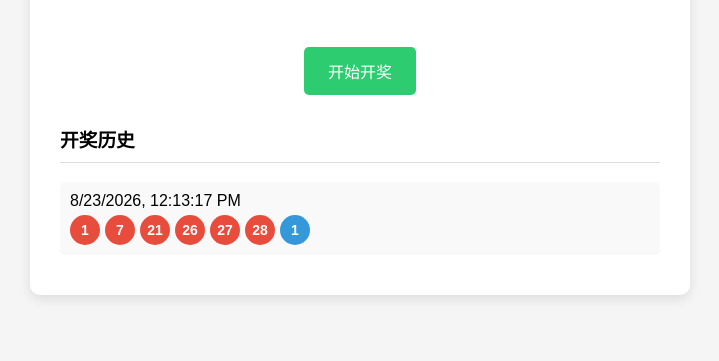
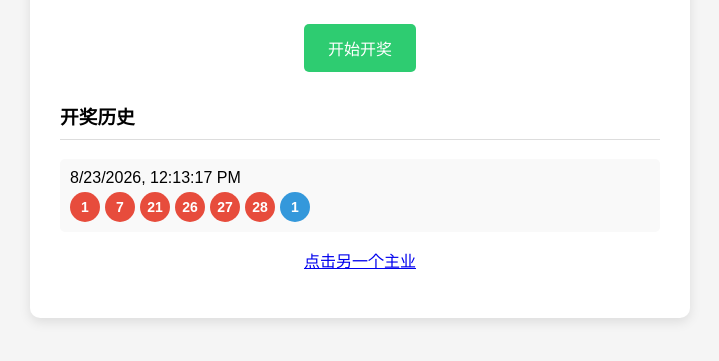
Before and after one commit to ZhenTIWen/shiyan, a plain HTML site: page index.html in a window 1280 px wide. Shown: the part 363-724 px from the top of the page, without its empty margins (280-999 px from the left). Drawn offline with Linux system fonts and the light colour scheme.

Commit message:
first text2

```diff
--- a/index.html
+++ b/index.html
@@ -115,6 +115,9 @@
 		                <!-- 历史记录将在这里动态生成 -->
 		            </div>
 		        </div>
+				<div>
+					<p><a href="C:\Users\15919\Desktop\git.demo\简易电子时钟\index2.html">点击另一个主业</a></p>
+				</div>
 		    </div>
 
 		    <script>
```
Also changed, not shown: 简易电子时钟/index2.html (+1 -0 lines).
